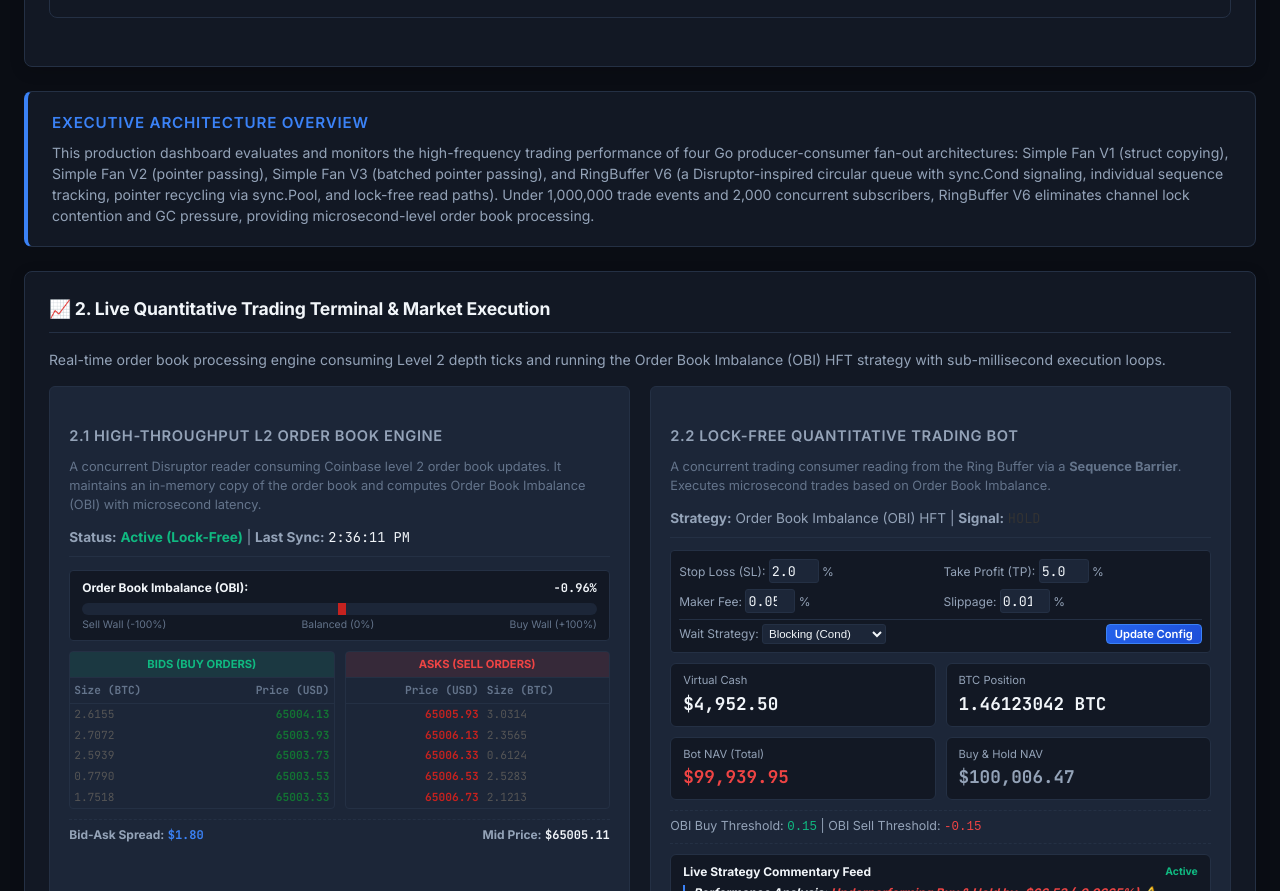
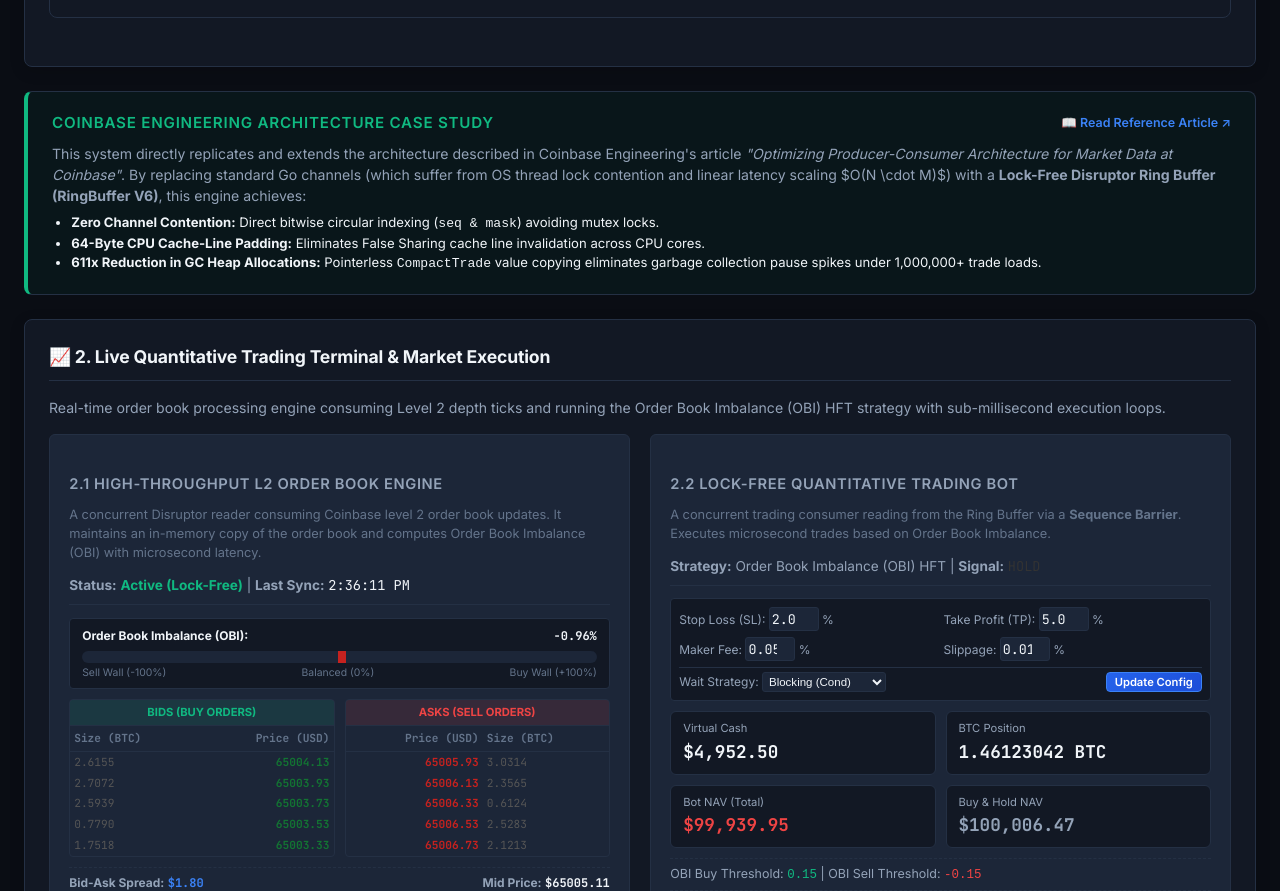
Before and after one commit to isaacbrendel/latency_optimizer, a plain HTML site: page docs/index.html in a window 1280 px wide. Shown: the part 946-1837 px from the top of the page. Drawn offline with nearby package versions, Linux system fonts and the light colour scheme; no server answers.

Commit message:
Executive preparation: Add comprehensive Coinbase tech blog reference README, architecture breakdown banner, and Makefile

```diff
--- a/docs/index.html
+++ b/docs/index.html
@@ -129,12 +129,20 @@
             </div>
         </section>
 
-        <!-- Overview Banner -->
-        <div class="abstract-container">
-            <h3>Executive Architecture Overview</h3>
+        <!-- Coinbase Architecture Analysis Banner -->
+        <div class="abstract-container" style="border-left: 4px solid var(--accent-green); background: rgba(16, 185, 129, 0.05);">
+            <div style="display: flex; justify-content: space-between; align-items: center; margin-bottom: 0.5rem;">
+                <h3 style="color: var(--accent-green); margin: 0;">Coinbase Engineering Architecture Case Study</h3>
+                <a href="https://www.coinbase.com/blog/Optimizing-Producer-Consumer-Architecture-for-Market-Data-at-Coinbase" target="_blank" style="color: var(--accent-blue); text-decoration: none; font-size: 0.78rem; font-weight: 600;">📖 Read Reference Article ↗</a>
+            </div>
             <p>
-                This production dashboard evaluates and monitors the high-frequency trading performance of four Go producer-consumer fan-out architectures: Simple Fan V1 (struct copying), Simple Fan V2 (pointer passing), Simple Fan V3 (batched pointer passing), and RingBuffer V6 (a Disruptor-inspired circular queue with sync.Cond signaling, individual sequence tracking, pointer recycling via sync.Pool, and lock-free read paths). Under 1,000,000 trade events and 2,000 concurrent subscribers, RingBuffer V6 eliminates channel lock contention and GC pressure, providing microsecond-level order book processing.
+                This system directly replicates and extends the architecture described in Coinbase Engineering's article <em>"Optimizing Producer-Consumer Architecture for Market Data at Coinbase"</em>. By replacing standard Go channels (which suffer from OS thread lock contention and linear latency scaling $O(N \cdot M)$) with a <strong>Lock-Free Disruptor Ring Buffer (RingBuffer V6)</strong>, this engine achieves:
             </p>
+            <ul style="margin-left: 1.2rem; margin-top: 0.4rem; margin-bottom: 0; color: var(--text-main); font-size: 0.82rem;">
+                <li><strong>Zero Channel Contention:</strong> Direct bitwise circular indexing (<code>seq & mask</code>) avoiding mutex locks.</li>
+                <li><strong>64-Byte CPU Cache-Line Padding:</strong> Eliminates False Sharing cache line invalidation across CPU cores.</li>
+                <li><strong>611x Reduction in GC Heap Allocations:</strong> Pointerless <code>CompactTrade</code> value copying eliminates garbage collection pause spikes under 1,000,000+ trade loads.</li>
+            </ul>
         </div>
 
         <!-- Section 2: Live Quantitative Trading Terminal & Market Execution -->
```
Also changed, not shown: README.md, 1 other file.
